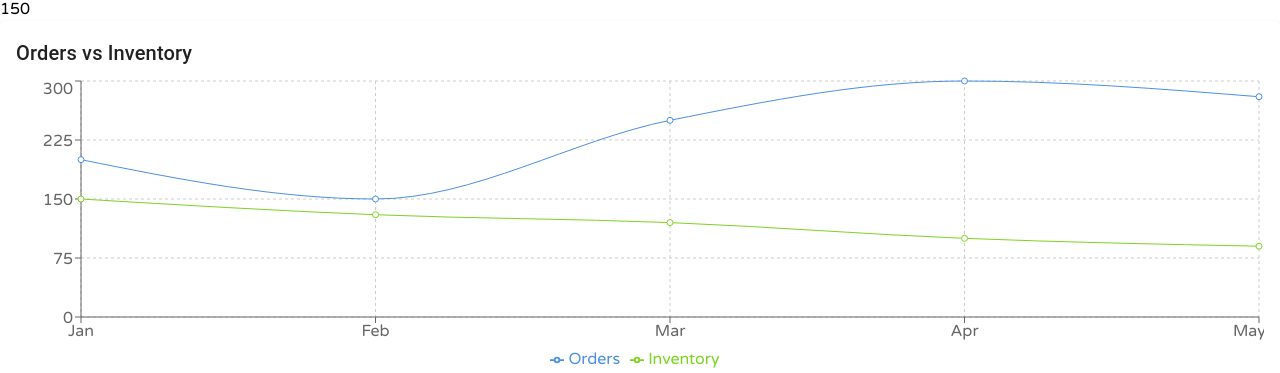
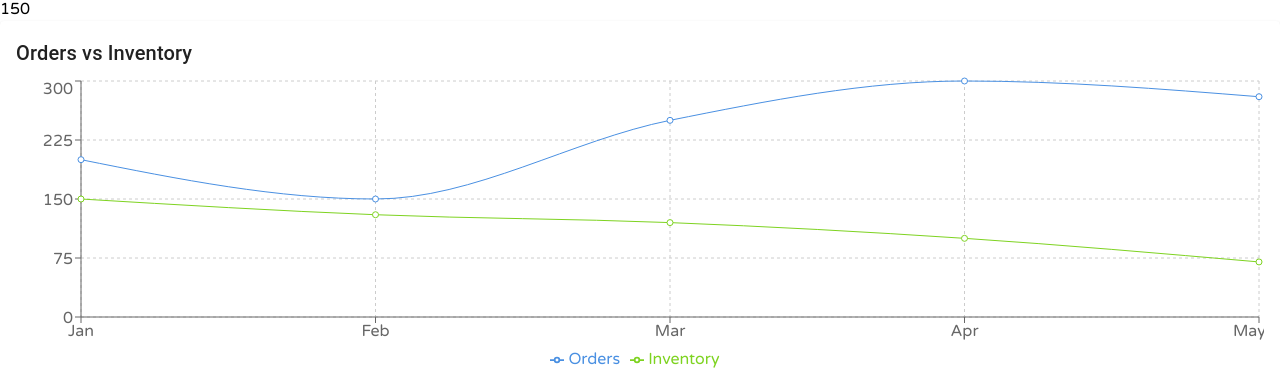
Before and after one commit to Mithilastack/mern-ecommerce-puja, a React (Vite) app: page /admin in a window 1280 px wide. Shown: the part 427-800 px from the top of the page. Built offline with nearby package versions, Linux system fonts and the light colour scheme.

Commit message:
admin dashboardpage

```diff
--- a/src/admin/components/DashboardPage.jsx
+++ b/src/admin/components/DashboardPage.jsx
@@ -16,7 +16,7 @@ const DashboardPage = () => {
     { name: 'Feb', orders: 150, inventory: 130 },
     { name: 'Mar', orders: 250, inventory: 120 },
     { name: 'Apr', orders: 300, inventory: 100 },
-    { name: 'May', orders: 280, inventory: 90 },
+    { name: 'May', orders: 280, inventory: 70 },
   ];
 
   // Sample data for the products pie chart
```
